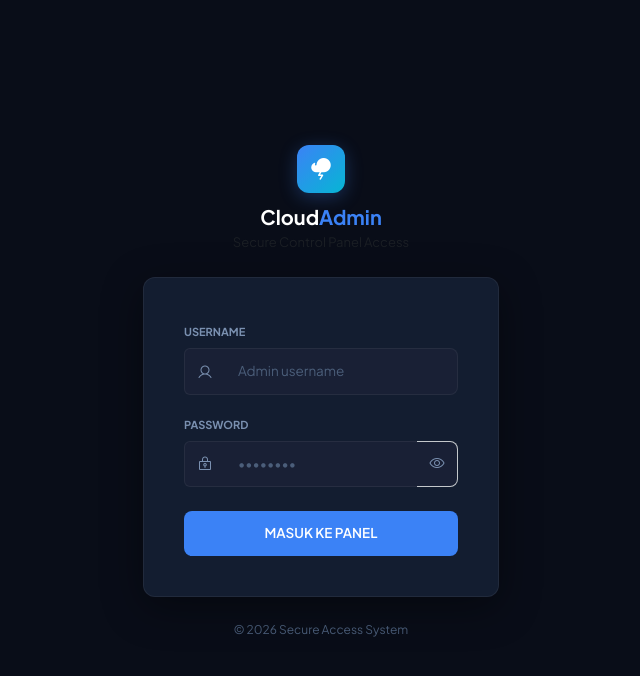
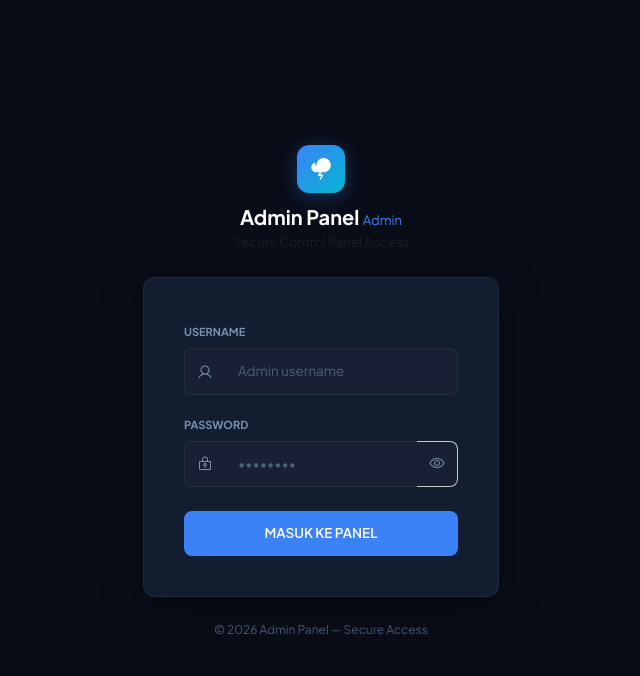
Before and after one commit to NixxyHorwitz/hosting, a PHP site: page /admin/login in a window 1280 px wide. Shown: the top 676 px of the page, without its empty margins (319-959 px from the left). Run offline with PHP 8.4, Linux system fonts and the light colour scheme; data that the repository does not hold is empty; some libraries are stand-ins or nearby versions.

Commit message:
fix: ganti CloudAdmin dengan site_name dari DB di halaman admin login

```diff
--- a/admin/login.php
+++ b/admin/login.php
@@ -1,5 +1,17 @@
 <?php
 if(!defined('NS1')) include __DIR__ . '/../config/database.php';
+
+// Fetch site name dari DB
+$_admin_site_name = 'Admin Panel';
+$_admin_site_logo = '';
+$_admin_site_favicon = '';
+$_r = @mysqli_query($conn, "SELECT site_name, site_logo, site_favicon FROM settings LIMIT 1");
+if ($_r && $_row = mysqli_fetch_assoc($_r)) {
+    if (!empty($_row['site_name']))    $_admin_site_name    = htmlspecialchars($_row['site_name']);
+    if (!empty($_row['site_logo']))    $_admin_site_logo    = htmlspecialchars($_row['site_logo']);
+    if (!empty($_row['site_favicon'])) $_admin_site_favicon = htmlspecialchars($_row['site_favicon']);
+}
+$_admin_fav = !empty($_admin_site_favicon) ? $_admin_site_favicon : $_admin_site_logo;
 
 // Jika sudah login admin, langsung ke dashboard admin
 if (isset($_SESSION['admin_id'])) {
@@ -43,7 +55,10 @@ if ($_SERVER['REQUEST_METHOD'] == 'POST' && isset($_POST['login'])) {
 <head>
     <meta charset="UTF-8">
     <meta name="viewport" content="width=device-width, initial-scale=1.0">
-    <title>Admin Login - CloudAdmin</title>
+    <title>Admin Login - <?= $_admin_site_name ?></title>
+    <?php if(!empty($_admin_fav)): ?>
+    <link rel="icon" href="/uploads/<?= $_admin_fav ?>" type="image/x-icon">
+    <?php endif; ?>
     <link href="https://cdn.jsdelivr.net/npm/bootstrap@5.3.0/dist/css/bootstrap.min.css" rel="stylesheet">
     <link href="https://fonts.googleapis.com/css2?family=Plus+Jakarta+Sans:wght@400;500;600;700&display=swap" rel="stylesheet" />
     <link href="https://unpkg.com/@phosphor-icons/web@2.1.1/src/regular/style.css" rel="stylesheet" />
@@ -122,8 +137,14 @@ if ($_SERVER['REQUEST_METHOD'] == 'POST' && isset($_POST['login'])) {
     <div class="row justify-content-center">
         <div class="col-md-5 col-lg-4">
             <div class="text-center mb-4">
+                <?php if(!empty($_admin_site_logo)): ?>
+                <div class="brand-logo" style="background:transparent;">
+                    <img src="/uploads/<?= $_admin_site_logo ?>" alt="<?= $_admin_site_name ?>" style="max-height:42px;max-width:120px;object-fit:contain;">
+                </div>
+                <?php else: ?>
                 <div class="brand-logo"><i class="ph-fill ph-cloud-lightning"></i></div>
-                <h4 class="fw-bold text-white mb-1" style="font-size: 20px;">Cloud<span style="color: #3b82f6;">Admin</span></h4>
+                <?php endif; ?>
+                <h4 class="fw-bold text-white mb-1" style="font-size: 20px;"><?= $_admin_site_name ?> <span style="color:#3b82f6;font-weight:400;font-size:13px;">Admin</span></h4>
                 <p class="text-muted" style="font-size: 13px;">Secure Control Panel Access</p>
             </div>
 
@@ -150,7 +171,7 @@ if ($_SERVER['REQUEST_METHOD'] == 'POST' && isset($_POST['login'])) {
                 </form>
             </div>
             <p class="text-center mt-4" style="color: #4b5e7a; font-size: 12px;">
-                &copy; <?php echo date('Y'); ?> Secure Access System
+                &copy; <?php echo date('Y'); ?> <?= $_admin_site_name ?> &mdash; Secure Access
             </p>
         </div>
     </div>
```
